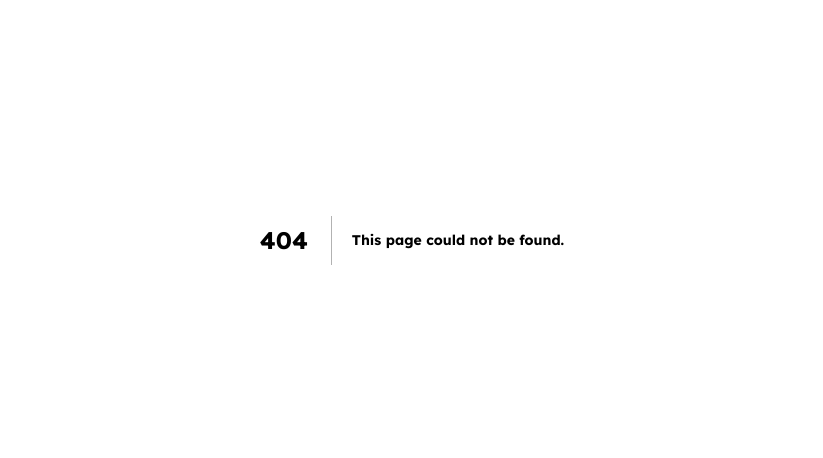
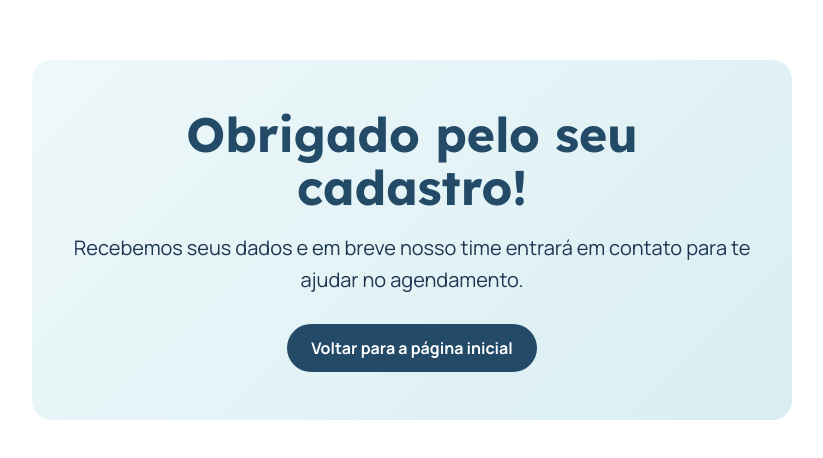
Before and after one commit to farubens/vacina-one, a Next.js app: page /obrigado in a window 1280 px wide. Before the commit this address had no page. Shown: the part 160-618 px from the top of the page, without its empty margins (228-1051 px from the left). Built offline with nearby package versions, Linux system fonts and the light colour scheme.

Commit message:
feat: polish landing interactions and add thank-you page

```diff
--- a/src/app/globals.css
+++ b/src/app/globals.css
@@ -23,6 +23,7 @@
 
 html {
   scroll-behavior: smooth;
+  overflow-x: hidden;
 }
 
 body {
@@ -30,6 +31,7 @@ body {
   font-family: var(--font-manrope), sans-serif;
   background: #ffffff;
   color: var(--text);
+  overflow-x: hidden;
 }
 
 h1,
@@ -323,6 +325,13 @@ p {
   font-size: 15px;
 }
 
+.coupon-icon {
+  display: inline-flex;
+  font-size: 18px;
+  line-height: 1;
+  filter: drop-shadow(0 1px 1px rgba(0, 0, 0, 0.12));
+}
+
 .robot-wrap {
   position: absolute;
   right: -140px;
@@ -333,7 +342,7 @@ p {
 }
 
 .robot-image {
-  width: 765px;
+  width: 681px;
   max-width: none;
   margin: -90px 0 -200px auto;
   object-fit: contain;
@@ -515,14 +524,14 @@ p {
 .footer-cta {
   display: inline-flex;
   margin-top: 36px;
-  min-height: 72px;
-  padding: 0 44px;
+  min-height: 36px;
+  padding: 0 22px;
   border-radius: 999px;
   align-items: center;
   justify-content: center;
   background: #f2b23a;
   color: #ffffff;
-  font-size: 36px;
+  font-size: 18px;
   font-weight: 700;
   letter-spacing: -0.02em;
 }
@@ -628,8 +637,8 @@ p {
   }
 
   .footer-cta {
-    font-size: 28px;
-    min-height: 62px;
+    font-size: 18px;
+    min-height: 42px;
   }
 }
 
@@ -749,8 +758,8 @@ p {
 
   .footer-cta {
     margin-top: 22px;
-    font-size: 22px;
-    min-height: 54px;
-    padding: 0 28px;
+    font-size: 16px;
+    min-height: 38px;
+    padding: 0 18px;
   }
 }
--- /dev/null
+++ b/src/app/obrigado/page.tsx
@@ -0,0 +1,42 @@
+import Link from "next/link";
+
+export default function ObrigadoPage() {
+  return (
+    <main style={{ minHeight: "100svh", display: "grid", placeItems: "center", padding: "32px" }}>
+      <section
+        style={{
+          width: "min(760px, 100%)",
+          background: "linear-gradient(135deg, #eef8fa 0%, #d9eef2 100%)",
+          borderRadius: "20px",
+          padding: "48px 34px",
+          textAlign: "center",
+        }}
+      >
+        <h1 style={{ margin: 0, color: "#234a67", fontSize: "clamp(2rem, 4vw, 3rem)", lineHeight: 1.1 }}>
+          Obrigado pelo seu cadastro!
+        </h1>
+        <p style={{ margin: "18px 0 0", color: "#1c3551", fontSize: "clamp(1rem, 2vw, 1.25rem)", lineHeight: 1.6 }}>
+          Recebemos seus dados e em breve nosso time entrará em contato para te ajudar no agendamento.
+        </p>
+        <Link
+          href="/"
+          style={{
+            marginTop: "28px",
+            display: "inline-flex",
+            alignItems: "center",
+            justifyContent: "center",
+            minHeight: "48px",
+            padding: "0 24px",
+            borderRadius: "999px",
+            background: "#234a67",
+            color: "#fff",
+            textDecoration: "none",
+            fontWeight: 700,
+          }}
+        >
+          Voltar para a página inicial
+        </Link>
+      </section>
+    </main>
+  );
+}
```
Also changed, not shown: src/app/page.tsx (+21 -21 lines).
